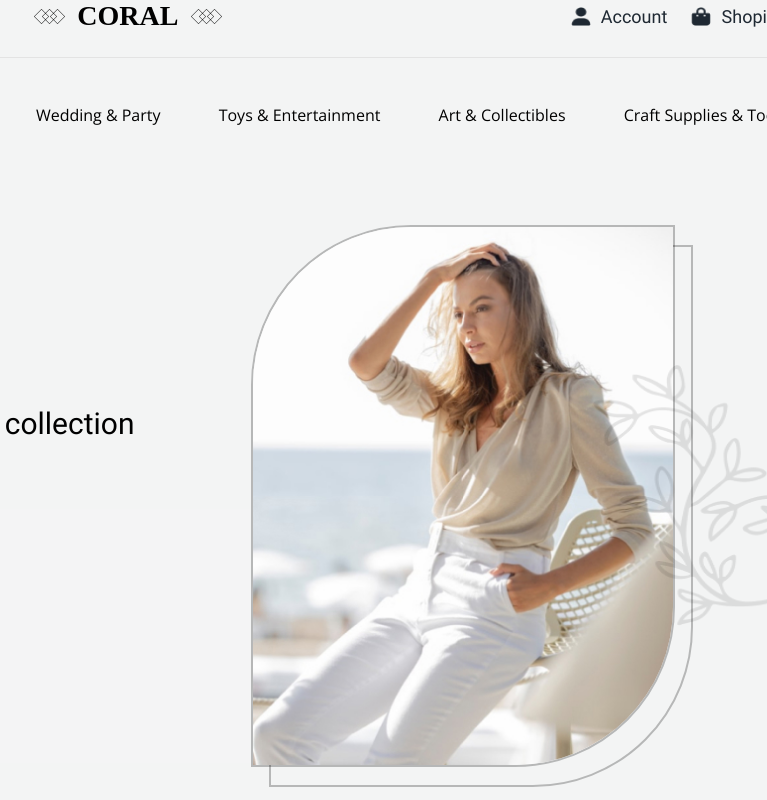
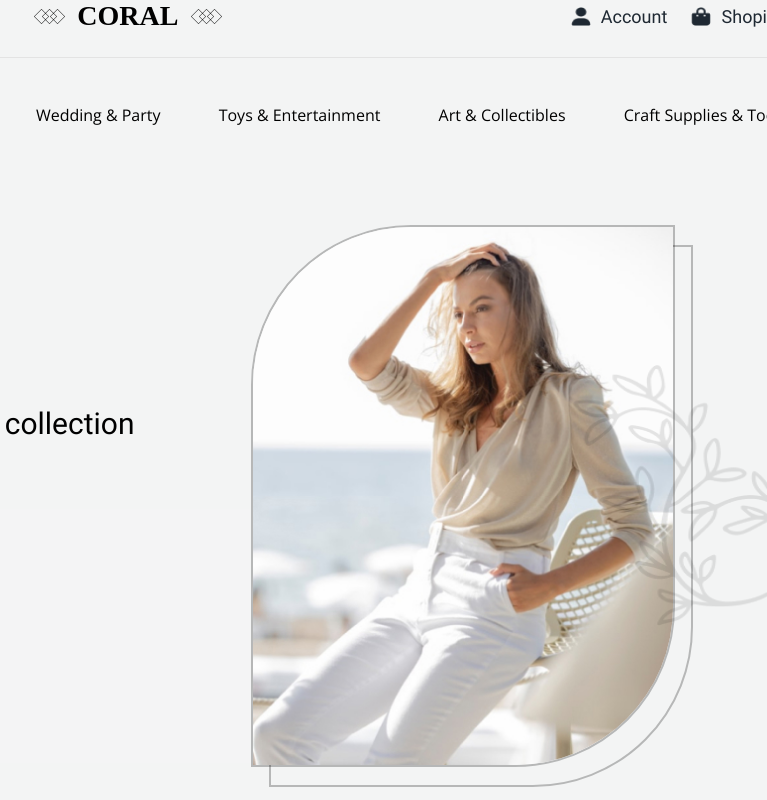
Before and after one commit to gogiabu/full-landing-page---1, a plain HTML site: page full-landing-page-დავალება-1/index.html in a window 1280 px wide. Shown: the top 800 px of the page, 513-1280 px from the left. Drawn offline with Linux system fonts and the light colour scheme.

Commit message:
Update style.css

```diff
--- a/full-landing-page-დავალება-1/style.css
+++ b/full-landing-page-დავალება-1/style.css
@@ -139,7 +139,7 @@ body{
 .imageright{
     position: absolute;
     top: 365px;
-    right: -20px;
+    right: 0;
     width: 194px;
     height: 261px;
 }
```
